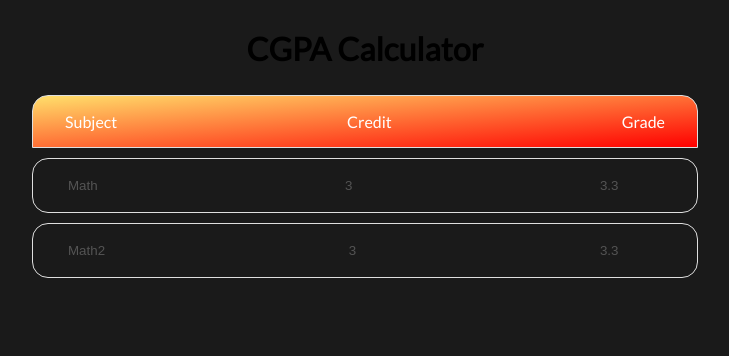
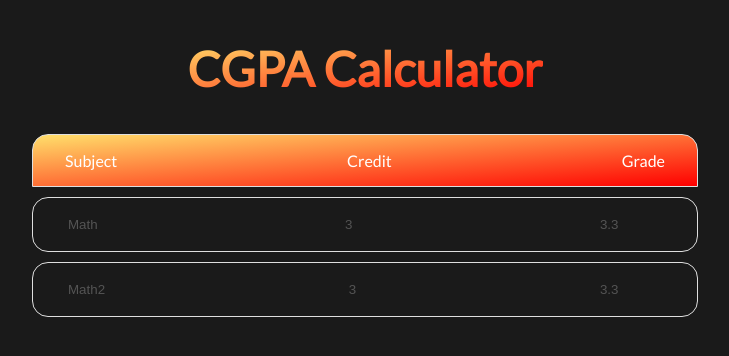
Before and after one commit to JeelRajodiya/CGPA-calc, a React (Vite) app: page / in a window 1280 px wide. Shown: the top 356 px of the page, without its empty margins (275-1004 px from the left). Built offline with nearby package versions, Linux system fonts and the light colour scheme.

Commit message:
rapid application development(😉)title

```diff
--- a/src/App.css
+++ b/src/App.css
@@ -61,7 +61,15 @@ body {
 /* ------------------------NEW------------------------------------------- */
 
 .title {
+    font-size: 3rem;
+    /* Set the background gradient to match .accent */
+    background-image: linear-gradient(to bottom right, var(--accent-color), red);
+    /* Use the background as a mask for the text */
+    -webkit-background-clip: text;
+    /* Set the text color to the gradient color */
+    -webkit-text-fill-color: transparent;
 }
+
 body {
 	font-family: "Lato", sans-serif;
 }
```
